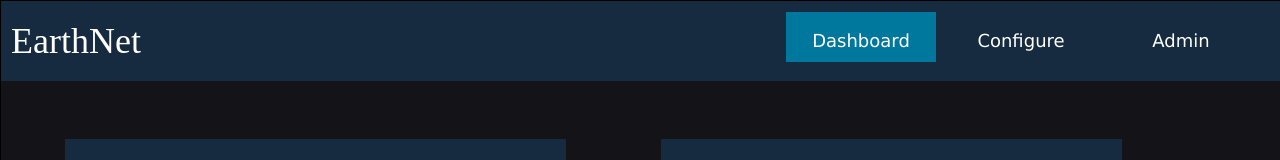
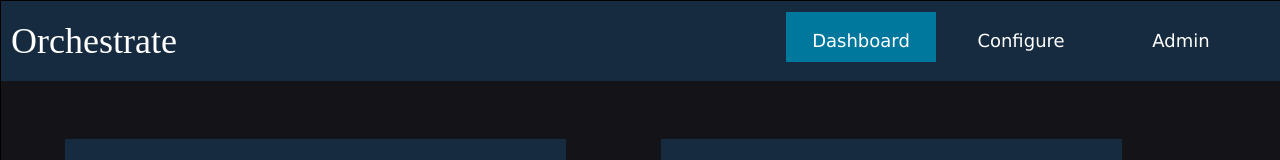
Before and after one commit to edunbar2/EarthNet, a Svelte app: page / in a window 1280 px wide. Shown: the top 160 px of the page. Built offline with nearby package versions, Linux system fonts and the light colour scheme.

Commit message:
Changed to new name in navbar and title

```diff
--- a/index.html
+++ b/index.html
@@ -5,7 +5,7 @@
     <meta name="viewport" content="width=device-width, initial-scale=1.0" />
     <link rel="stylesheet" href="/src/app.css">
     <link rel="shortcut icon" type="image/x-icon" href="src/assets/logo.PNG">
-    <title>EarthNet</title>
+    <title>Orchestrate</title>
   </head>
   <body>
     <div id="app"></div>
--- a/src/Components/Navbar.svelte
+++ b/src/Components/Navbar.svelte
@@ -15,7 +15,7 @@ const  handleTabClick = (tab) => {
 
 
 <div class=bar>
-    <div class="logo">EarthNet</div>
+    <div class="logo">Orchestrate</div>
     <div class=tabs>
         {#each tabs as tab}
         <div class="nav-button {current_tab === tab ? 'highlighted' : ''}" id="dash" on:click={() => handleTabClick(tab)}>
```
